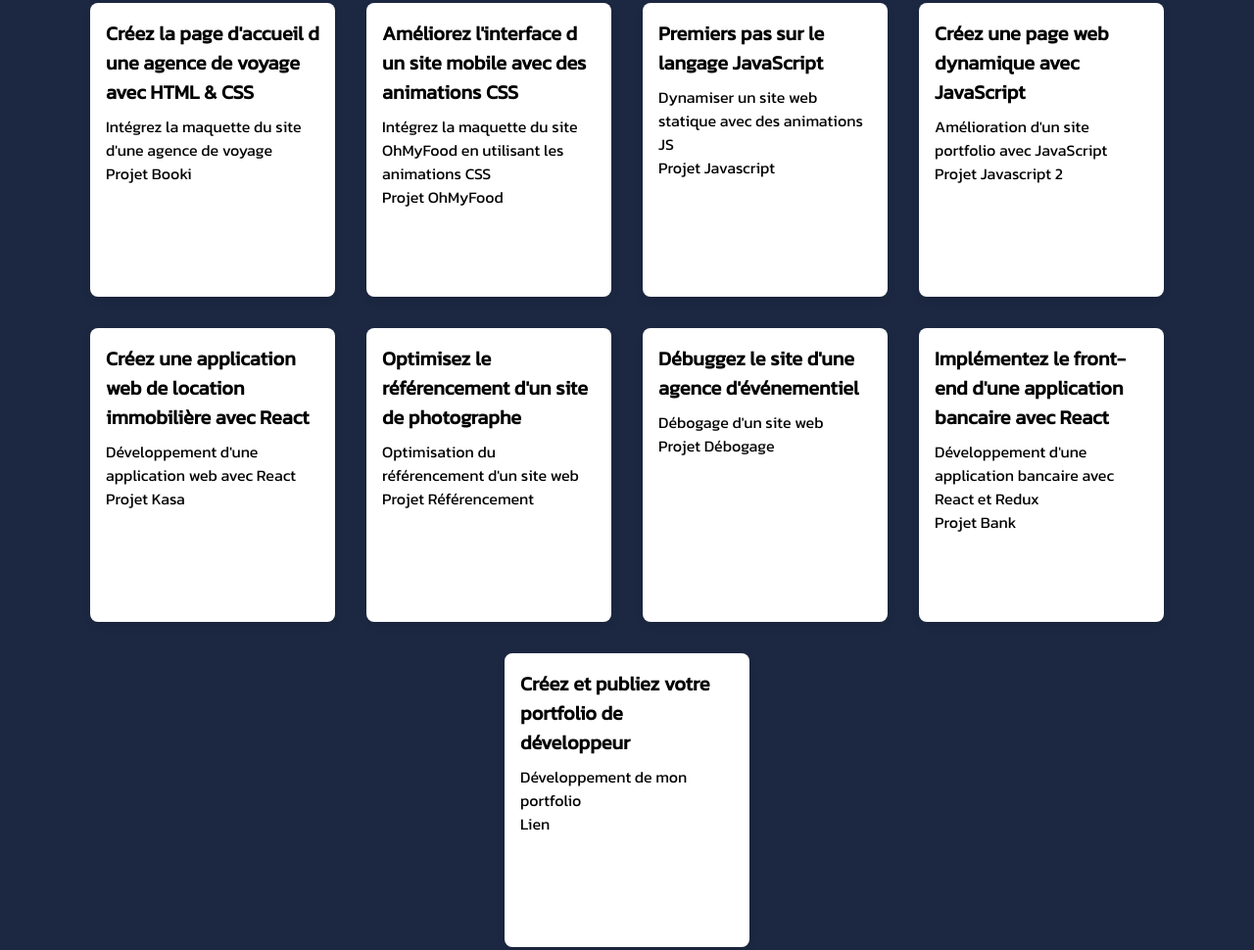
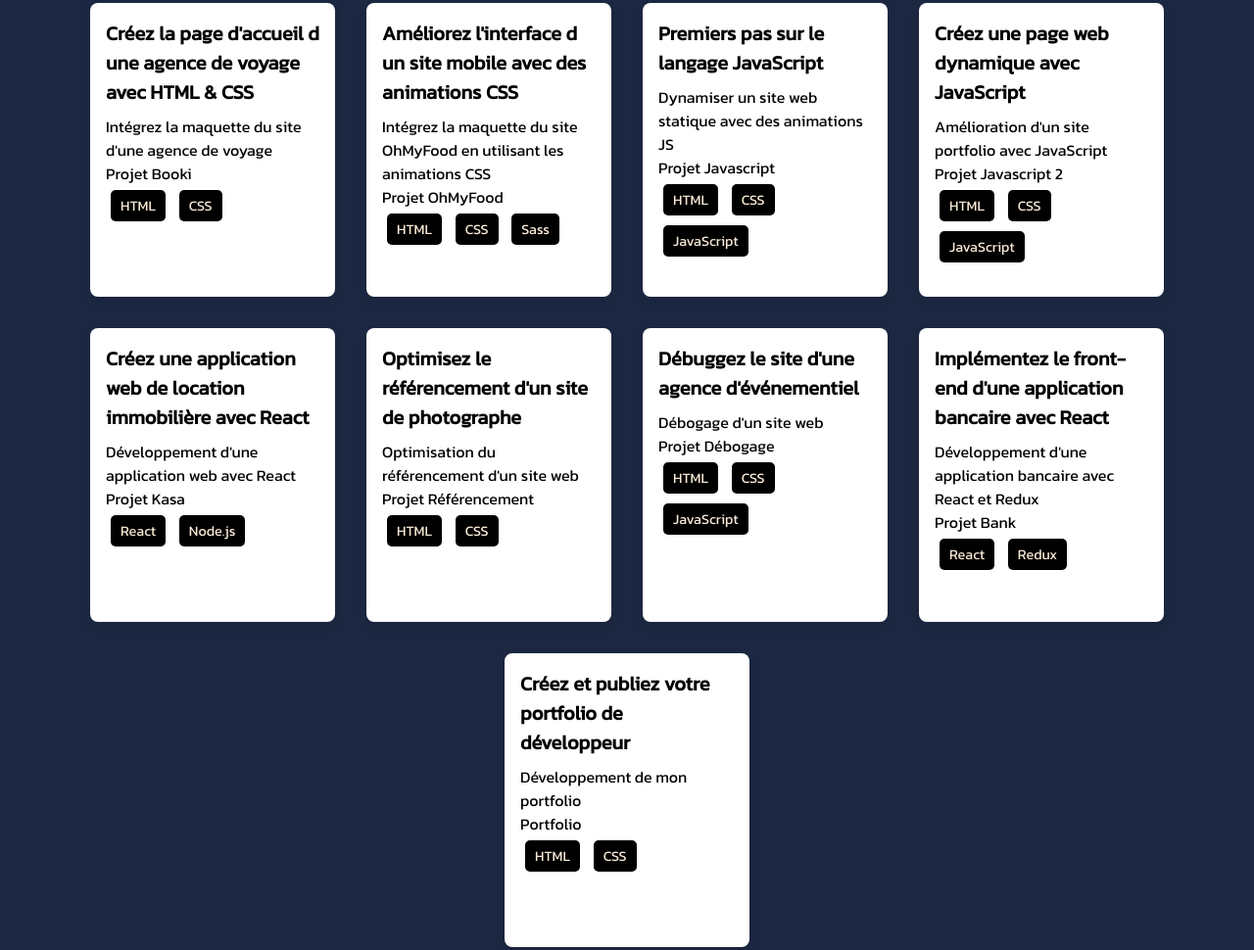
Before and after one commit to marc-ferbos/P12-Portfolio, a plain HTML site: page index.html in a window 1280 px wide. Shown: the part 486-1456 px from the top of the page at 98% size. Drawn offline with Linux system fonts and the light colour scheme.

Commit message:
ajout des tags dans les cards

```diff
--- a/index.html
+++ b/index.html
@@ -56,6 +56,10 @@
                         </p>
                         Projet Booki</a
                     >
+                    <ul class="tags">
+                        <li>HTML</li>
+                        <li>CSS</li>
+                    </ul>
                 </div>
                 <div class="Cardproject">
                     <a
@@ -72,6 +76,11 @@
                         </p>
                         Projet OhMyFood</a
                     >
+                    <ul class="tags">
+                        <li>HTML</li>
+                        <li>CSS</li>
+                        <li>Sass</li>
+                    </ul>
                 </div>
                 <div class="Cardproject">
                     <a
@@ -82,6 +91,11 @@
                         <p> Dynamiser un site web statique avec des animations JS</p>
                         Projet Javascript</a
                     >
+                    <ul class="tags">
+                        <li>HTML</li>
+                        <li>CSS</li>
+                        <li>JavaScript</li>
+                    </ul>
                 </div>
                 <div class="Cardproject">
                     <a
@@ -92,6 +106,11 @@
                         <p> Amélioration d'un site portfolio avec JavaScript</p>
                         Projet Javascript 2</a
                     >
+                    <ul class="tags">
+                        <li>HTML</li>
+                        <li>CSS</li>
+                        <li>JavaScript</li>
+                    </ul>
                 </div>
                 <div class="Cardproject">
                     <a
@@ -105,6 +124,10 @@
                         <p> Développement d'une application web avec React</p>
                         Projet Kasa</a
                     >
+                    <ul class="tags">
+                        <li>React</li>
+                        <li>Node.js</li>
+                    </ul>
                 </div>
                 <div class="Cardproject">
                     <a href="https://github.com/marc-ferbos/RepoNinaCarducci">
@@ -114,6 +137,10 @@
                         <p> Optimisation du référencement d'un site web</p>
                         Projet Référencement</a
                     >
+                    <ul class="tags">
+                        <li>HTML</li>
+                        <li>CSS</li>
+                    </ul>
                 </div>
                 <div class="Cardproject">
                     <a
@@ -124,6 +151,11 @@
                         <p> Débogage d'un site web</p>
                         Projet Débogage</a
                     >
+                    <ul class="tags">
+                        <li>HTML</li>
+                        <li>CSS</li>
+                        <li>JavaScript</li>
+                    </ul>
                 </div>
                 <div class="Cardproject">
                     <a
@@ -137,11 +169,25 @@
                         <p> Développement d'une application bancaire avec React et Redux</p>
                         Projet Bank</a
                     >
+                    <ul class="tags">
+                        <li>React</li>
+                        <li>Redux</li>
+                    </ul>
                 </div>
                 <div class="Cardproject">
-                    <h3>Créez et publiez votre portfolio de développeur</h3>
-                    <p> Développement de mon portfolio</p>
-                    <a href="#" target="_blank">Lien</a>
+                    <a
+                        href="https://marc-ferbos.github.io/P12-Portfolio/"
+                        target="_blank"
+                    >
+                    <h3>
+                        Créez et publiez votre portfolio de développeur
+                    </h3>
+                    <p>Développement de mon portfolio</p>
+                    Portfolio</a
+                >
+                <ul class="tags">
+                    <li>HTML</li>
+                    <li>CSS</li>
                 </div>
             </div>
         </section>
--- a/styles.css
+++ b/styles.css
@@ -131,6 +131,21 @@ section#projects h2 {
     color: #000;
 }
 
+.tags {
+    list-style-type: none;
+    padding: 0;
+}
+
+.tags li {
+    display: inline-block;
+    background-color: #000;
+    border-radius: 5px;
+    padding: 5px 10px;
+    margin: 5px;
+    font-size: 0.9em;
+    color: antiquewhite;
+}
+
 section#skills h2 {
     color: antiquewhite;
     text-align: center;
@@ -178,6 +193,7 @@ form {
 
 form label {
     margin: 0.5rem 0;
+    color: #fff;
 }
 
 form input, form textarea {
```
